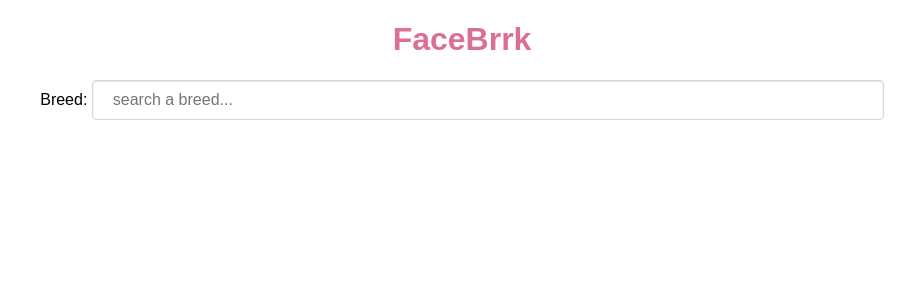
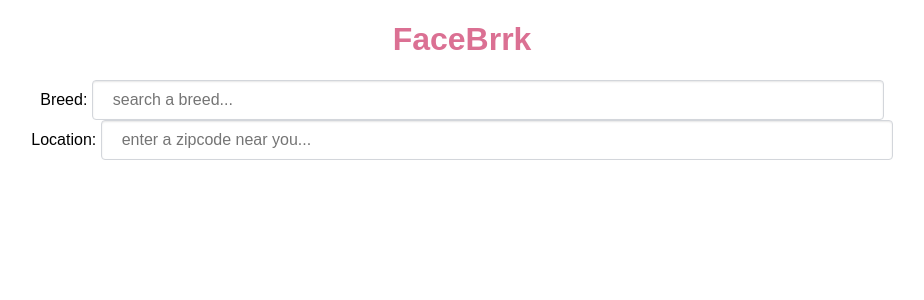
Before and after one commit to ishanliou/facebrrk, a React (Create React App) app: page / in a window 1280 px wide. Shown: the top 300 px of the page, without its empty margins (178-1102 px from the left). Built offline with nearby package versions, Linux system fonts and the light colour scheme.

Commit message:
search location by zipcode

```diff
--- a/src/App.js
+++ b/src/App.js
@@ -1,9 +1,10 @@
 import React, { Component } from 'react'
 import logo from './logo.svg'
 import './App.css'
-import Home from './components/Home';
-import BarkDetails from './components/BarkDetails';
-import SearchBar from './components/SearchBar';
+import Home from './components/Home'
+import BarkDetails from './components/BarkDetails'
+import SearchBar from './components/SearchBar'
+import SearchLocation from './components/SearchLocation'
 import petfinder from './petfinder-client'
 import credentials from './credentials'
 
@@ -40,6 +41,10 @@ class App extends Component {
     this.setState({ breed }, () => this.search())
   }
 
+changeLocation (location) {
+  this.setState({location} , () => this.search())
+}
+
   render() {
     console.log(this.state)
     return (
@@ -50,6 +55,8 @@ class App extends Component {
         <SearchBar animal={this.state.animal}
                    breed={this.state.breed}
                    changeBreed={this.changeBreed.bind(this)}/>
+        <SearchLocation changeLocation={this.changeLocation.bind(this)}
+                        location={this.state.location}/>
         <BarkDetails bark={this.state.pets}
                      breed={this.state.breed}
                      location={this.state.location}/>
--- a/src/components/SearchBar.js
+++ b/src/components/SearchBar.js
@@ -6,7 +6,6 @@ const pf = petfinder()
 class SearchBar extends Component {
     state = {
         breeds: [],
-        value: ""
     }
 
     componentDidMount () {
@@ -33,12 +32,12 @@ class SearchBar extends Component {
                        type="text"
                        list="breed-list"
                        placeholder="search a breed..."
-                       onChange={this.updateBreed.bind(this)}/>
+                       onChange={this.updateBreed.bind(this)}
+                />
                 <datalist id="breed-list">
                         {this.state.breeds.map((breed) =>
                             <option key={breed} value={breed}/>
                         )}
-
                 </datalist>
 
             </div>
--- /dev/null
+++ b/src/components/SearchLocation.js
@@ -0,0 +1,28 @@
+import React, { Component } from 'react'
+import petfinder from '../petfinder-client'
+
+const pf = petfinder()
+
+class SearchLocation extends Component {
+
+    updateLocation (e) {
+        console.log(e.target.value)
+        this.props.changeLocation(e.target.value)
+    }
+
+    render(){
+        return(
+            <div>
+                <label>Location: </label>
+                <input className="search-bar"
+                       type="text"
+                       placeholder="enter a zipcode near you..."
+                       onChange={this.updateLocation.bind(this)}
+                />
+
+            </div>
+        )
+    }
+}
+
+export default SearchLocation
```
